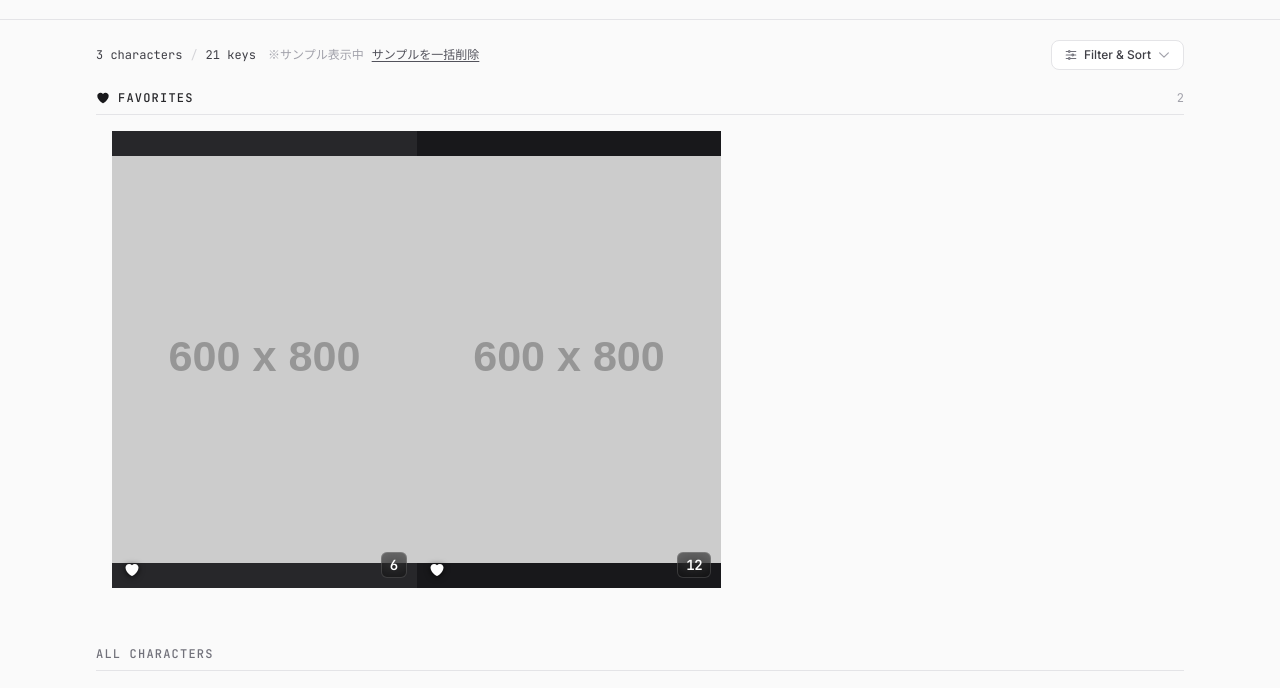
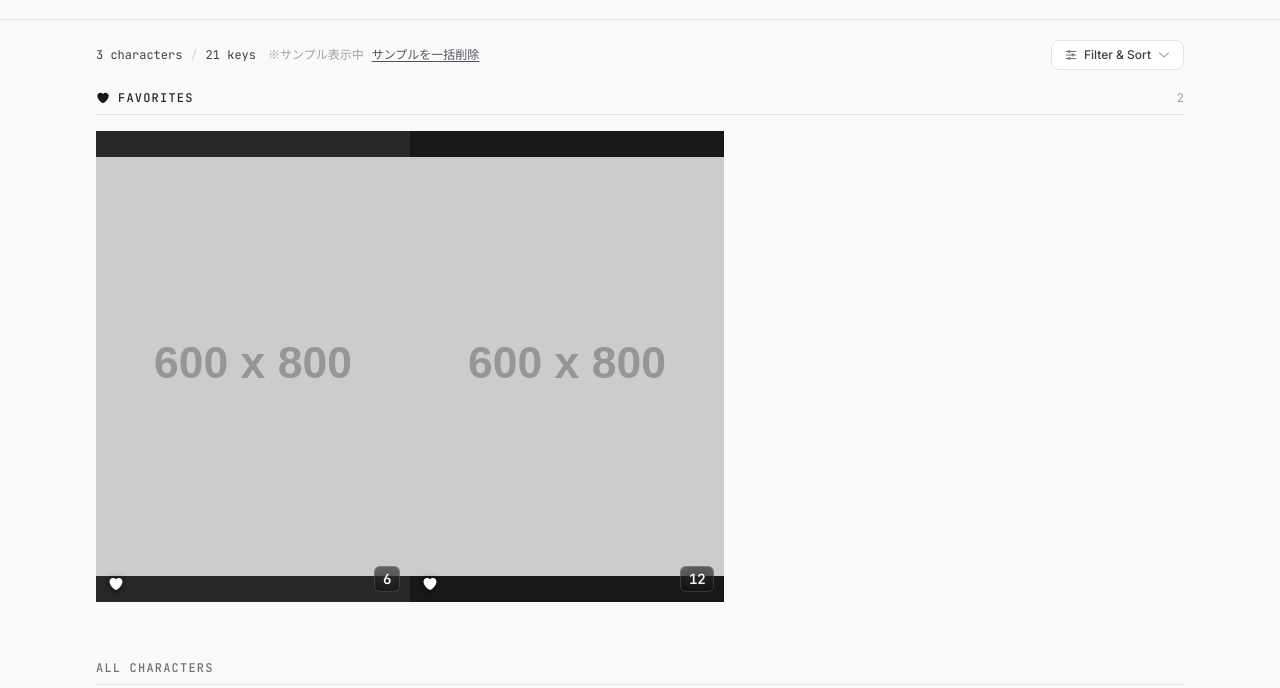
Before and after one commit to hanyapeko/keycollection, a plain HTML site: page index.html in a window 1280 px wide. Shown: the part 61-749 px from the top of the page. Drawn offline with nearby package versions, Linux system fonts and the light colour scheme; placeholder pictures from the web are drawn by us.

Commit message:
Remove margins from favorites grid

```diff
--- a/index.html
+++ b/index.html
@@ -72,8 +72,8 @@
         flex: 0 0 calc((100% - 20px) / 3.4);
       }
       .favorites-grid {
-        margin-right: 1rem;
-        margin-left: 1rem;
+        margin-right: 0rem;
+        margin-left: 0rem;
       }
     }
 
```
